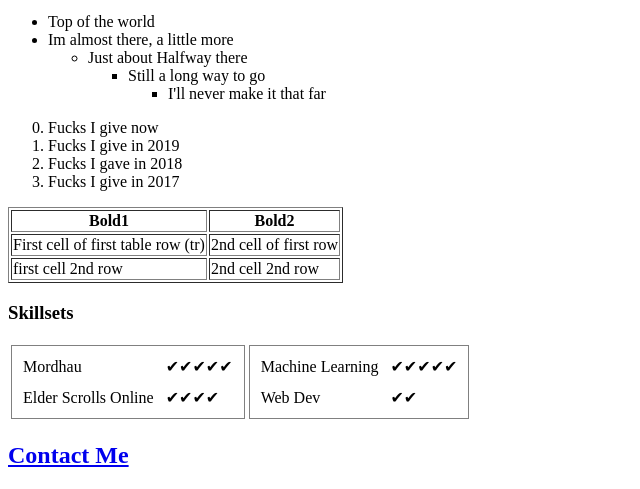
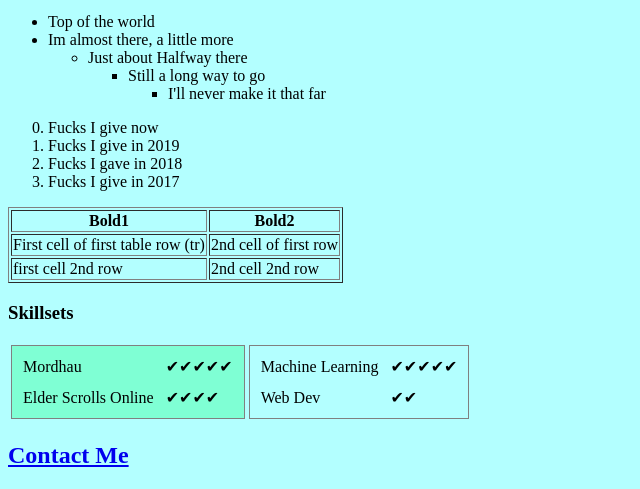
Before and after one commit to arvinaik/CV, a plain HTML site: page index.html in a window 1280 px wide. Shown: the part 742-1231 px from the top of the page, without its empty margins (0-640 px from the left). Drawn offline with Linux system fonts and the light colour scheme.

Commit message:
Add files via upload

```diff
--- a/index.html
+++ b/index.html
@@ -14,7 +14,7 @@ keywords will be the words associated with the particular website etc
   <title>Gary's World</title>
 </head>
 
-<body>
+<body style="background-color: #b3ffff;">
   <!-- source can be a file within the same folder as the project ie. in the personal html site folder (note if it is in another folder you must provide the path)
   alt refers to the text displayed if image cannot be rendered -->
 
@@ -103,7 +103,7 @@ basically closing tags in reverse order in which we started them-->
   <table>
     <tr>
       <td>
-        <table frame='box' cellspacing = '10'>
+        <table frame='box' cellspacing = '10' style="background-color: aquamarine;">
           <tr>
             <td>Mordhau</td>
             <td>&#10004;&#10004;&#10004;&#10004;&#10004;</td>
```
